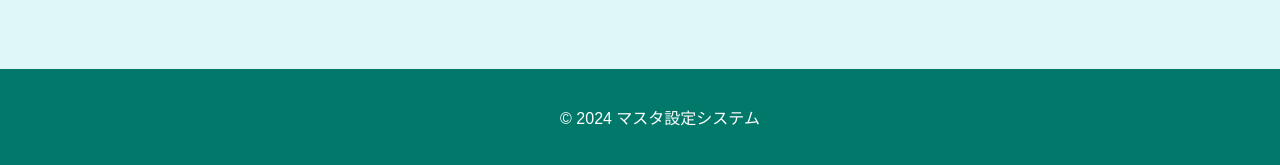
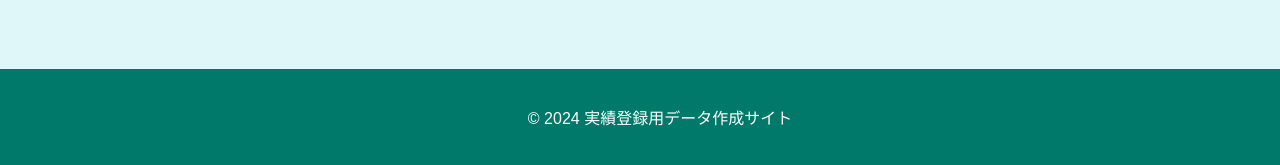
Before and after one commit to hayato1018/OperationRecordSite, a Django app: page / in a window 1280 px wide. Shown: the part 635-800 px from the top of the page. Run offline with Django 5.2, Linux system fonts and the light colour scheme.

Commit message:
コピーライトのサイト名変更

```diff
--- a/app/templates/app/confirm_master.html
+++ b/app/templates/app/confirm_master.html
@@ -38,7 +38,7 @@
     </div>
 
     <footer>
-        <p>&copy; 2024 マスタ設定システム</p>
+        <p>&copy; 2024 実績登録用データ作成サイト</p>
     </footer>
 
 </body>
--- a/app/templates/app/edit_master.html
+++ b/app/templates/app/edit_master.html
@@ -28,7 +28,7 @@
     </div>
 
     <footer>
-        <p>&copy; 2024 マスタ設定システム</p>
+        <p>&copy; 2024 実績登録用データ作成サイト</p>
     </footer>
 
 </body>
--- a/app/templates/app/home.html
+++ b/app/templates/app/home.html
@@ -19,7 +19,7 @@
     </div>
 
     <footer>
-        <p>&copy; 2024 マスタ設定システム</p>
+        <p>&copy; 2024 実績登録用データ作成サイト</p>
     </footer>
 </body>
 </html>
--- a/app/templates/app/master.html
+++ b/app/templates/app/master.html
@@ -43,7 +43,7 @@
     </div>
 
     <footer>
-        <p>&copy; 2024 マスタ設定システム</p>
+        <p>&copy; 2024 実績登録用データ作成サイト</p>
     </footer>
 
 </body>
--- a/app/templates/app/output.html
+++ b/app/templates/app/output.html
@@ -18,7 +18,7 @@
     </div>
 
     <footer>
-        <p>&copy; 2024 マスタ設定システム</p>
+        <p>&copy; 2024 実績登録用データ作成サイト</p>
     </footer>
 </body>
 </html>
```
